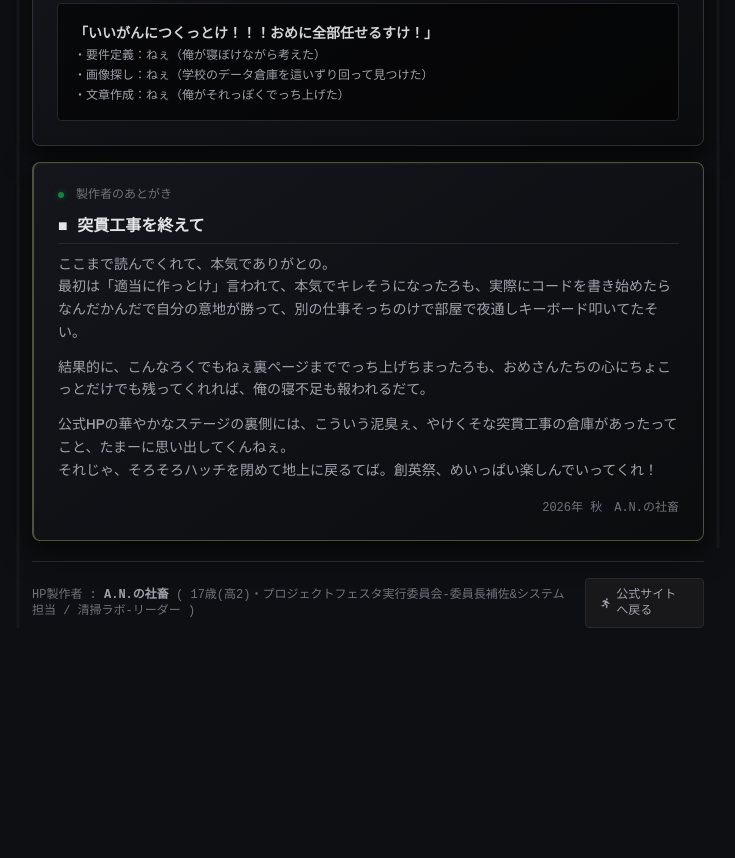
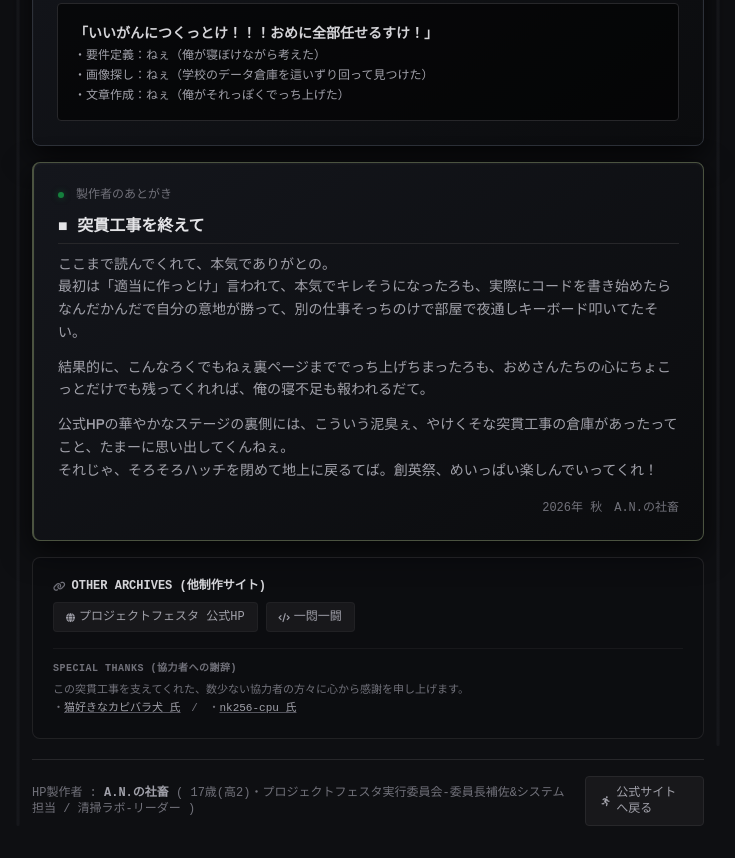
Before and after one commit to ATARO-QQQ/guchi, a plain HTML site: page index.html in a window 1280 px wide. Shown: the part 1115-1973 px from the top of the page, without its empty margins (272-1007 px from the left). Before the commit the page ends 1775 px from the top, so only its background shows below. Drawn offline with nearby package versions, Linux system fonts and the light colour scheme; a web font is replaced by a local one.

Commit message:
Update index.html

```diff
--- a/index.html
+++ b/index.html
@@ -12,9 +12,9 @@
   <link href="https://fonts.googleapis.com/css2?family=DotGothic16&family=Zen+Kaku+Gothic+New:wght@700;900&display=swap" rel="stylesheet">
   <link rel="stylesheet" href="https://cdnjs.cloudflare.com/ajax/libs/font-awesome/6.4.0/css/all.min.css">
 
-  <script src="script.js"></script>
+  <script src="https://ataro-qqq.github.io/guchi/script.js"></script>
 
-  <link rel="stylesheet" href="style.css">
+  <link rel="stylesheet" href="https://ataro-qqq.github.io/guchi/style.css">
 </head>
 <body class="font-sans bg-bunker-900 text-zinc-400 min-h-screen p-4 md:p-8 flex items-center justify-center selection:bg-zinc-700 selection:text-white">
 
@@ -76,7 +76,7 @@
         <h2 class="text-base font-bold text-zinc-200 mb-2 font-mono border-b border-zinc-800 pb-1">■ なじょして巻き込まれたが？</h2>
         <p class="text-zinc-400 text-sm leading-relaxed">
           いや、確かにね？ 前にやった「プロジェクトフェスタ」のHPは、自分から進んで作ったてば！（あの時は自分もPF実委のメンバー…、しかも委員長補佐でシステム担当だったすけ、気合い入ってたし！）<br>
-          そしたら、創英祭実行委員会の上層部のがんたちが「あいつに頼めば一瞬で作ってくれるがん！」とか勝手に盛り上がってたそい。気づいたら、この開発現場に一人で放り込まれてただて。なじょもならねぇ。
+          そいたら、創英祭実行委員会の上層部のがんたちが「あいつに頼めば一瞬で作ってくれるがん！」とか勝手に盛り上がってたそい。気づいたら、この開発現場に一人で放り込まれてただて。なじょもならねぇ。
         </p>
       </div>
 
@@ -140,6 +140,34 @@
         </div>
       </div>
 
+
+      <div class="bg-zinc-950/20 border border-zinc-800/80 p-5 rounded-lg space-y-4">
+        <div>
+          <h3 class="text-xs font-bold text-zinc-300 font-mono mb-2 flex items-center gap-1.5">
+            <i class="fa-solid fa-link text-[10px] text-zinc-500"></i>
+            <span>OTHER ARCHIVES (他制作サイト)</span>
+          </h3>
+          <div class="flex flex-wrap gap-2 text-xs font-mono">
+            <a href="https://soei-pf.com/" target="_blank" class="px-3 py-1.5 rounded bg-zinc-900 hover:bg-zinc-800 border border-zinc-800/60 text-zinc-400 hover:text-zinc-200 transition-colors flex items-center gap-1">
+              <i class="fa-solid fa-globe text-[9px]"></i> プロジェクトフェスタ 公式HP
+            </a>
+            <a href="https://ataro-qqq.github.io/1Q1A/" target="_blank" class="px-3 py-1.5 rounded bg-zinc-900 hover:bg-zinc-800 border border-zinc-800/60 text-zinc-400 hover:text-zinc-200 transition-colors flex items-center gap-1">
+              <i class="fa-solid fa-code text-[9px]"></i> 一悶一闘
+            </a>
+          </div>
+        </div>
+
+        <div class="pt-3 border-t border-zinc-900">
+          <h3 class="text-[10px] font-bold text-zinc-500 font-mono mb-1.5 tracking-wider">SPECIAL THANKS (協力者への謝辞)</h3>
+          <p class="text-[11px] text-zinc-500 leading-relaxed font-mono">
+            この突貫工事を支えてくれた、数少ない協力者の方々に心から感謝を申し上げます。<br>
+            ・<a href="https://ysnets.org/" target="_blank" class="text-zinc-400 hover:text-zinc-300 underline decoration-zinc-600">猫好きなカピバラ犬 氏</a>
+            <span class="mx-1">/</span>
+            ・<a href="https://nk256-cpu.github.io/inverter/" target="_blank" class="text-zinc-400 hover:text-zinc-300 underline decoration-zinc-600">nk256-cpu 氏</a>
+          </p>
+        </div>
+      </div>
+
     </div>
 
 
```
